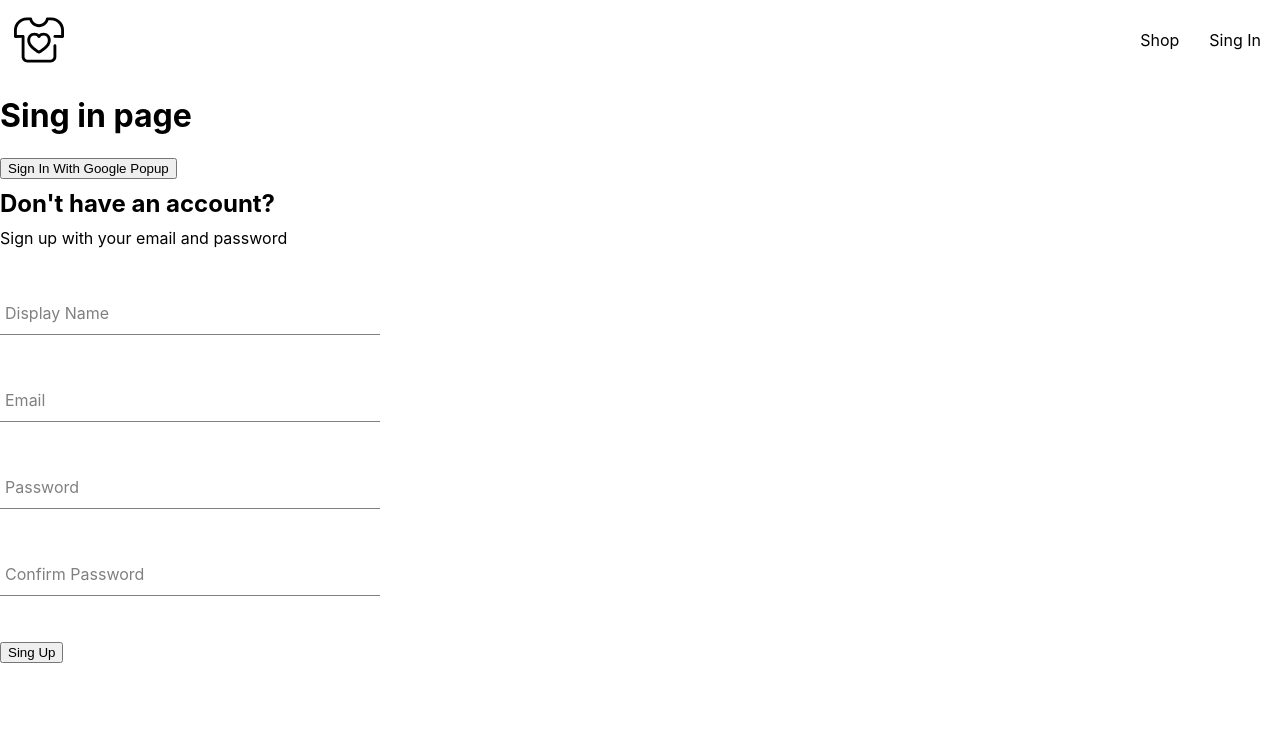
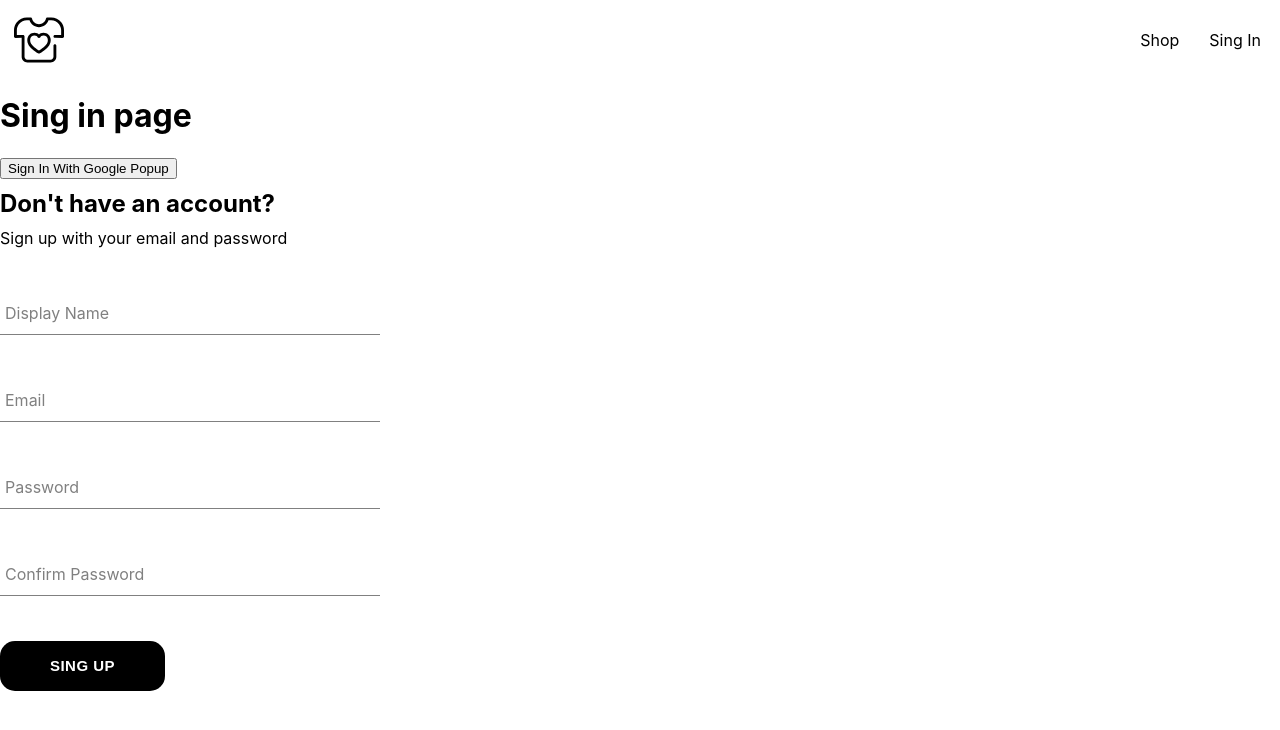
Before and after one commit to edwrdddk/ddk-e-commerce-app, a React (Create React App) app: page /sing-in in a window 1280 px wide. Shown: the top 730 px of the page. Built offline with nearby package versions, Linux system fonts and the light colour scheme.

Commit message:
button component

```diff
--- /dev/null
+++ b/src/components/button/button.jsx
@@ -0,0 +1,21 @@
+import "./button.scss";
+
+const BUTTON_TYPE_CLASSES = {
+  google: 'google-sign-in',
+  inverted: 'inverted'
+}
+
+export default function Button({ children, buttonType, ...otherProps }) {
+  return (
+    <button className={`button-container ${BUTTON_TYPE_CLASSES[buttonType]}`} {...otherProps}>
+      {children}
+    </button>
+  )
+}
+
+/*
+3 types of button in the app.
+- default
+- inverted
+- google sing in
+*/
--- /dev/null
+++ b/src/components/button/button.scss
@@ -0,0 +1,46 @@
+.button-container {
+  min-width: 165px;
+  width: auto;
+  height: 50px;
+  letter-spacing: 0.5px;
+  line-height: 50px;
+  padding: 0 35px 0 35px;
+  font-size: 15px;
+  background-color: black;
+  color: white;
+  text-transform: uppercase;
+  font-weight: bolder;
+  border: none;
+  cursor: pointer;
+  display: flex;
+  justify-content: center;
+  border-radius: 15px;
+
+  &:hover {
+    background-color: white;
+    color: black;
+    border: 1px solid black;
+  }
+
+  &.google-sign-in {
+    background-color: #4285f4;
+    color: white;
+
+    &:hover {
+      background-color: #357ae8;
+      border: none;
+    }
+  }
+
+  &.inverted {
+    background-color: white;
+    color: black;
+    border: 1px solid black;
+
+    &:hover {
+      background-color: black;
+      color: white;
+      border: none;
+    }
+  }
+}
--- a/src/components/sing-up-form/sing-up-form.jsx
+++ b/src/components/sing-up-form/sing-up-form.jsx
@@ -1,6 +1,7 @@
 import { useState } from "react";
 import { createAuthUserWithEmailAndPassword, createUserDocumentFromAuth } from "../../utils/firebase/firebase";
 import FormInput from "../form-input/form-input";
+import Button from "../button/button";
 import "./sing-up-form.scss";
 
 const defaultFormFields = {
@@ -50,10 +51,10 @@ export default function SingUpForm() {
   };
 
   return (
-    <div className="sing-up-container">
+    <div className="sing-up-container ">
       <h2>Don't have an account?</h2>
       <span>Sign up with your email and password</span>
-      <form onSubmit={handleSubmit} autocomplete="off">
+      <form onSubmit={handleSubmit} autoComplete="off">
         <FormInput
           label="Display Name"
           type="text"
@@ -89,7 +90,7 @@ export default function SingUpForm() {
           name="confirmPassword"
           value={confirmPassword}
         />
-        <button type="submit">Sing Up</button>
+        <Button type="submit">Sing Up</Button>
       </form>
     </div>
   )
```
